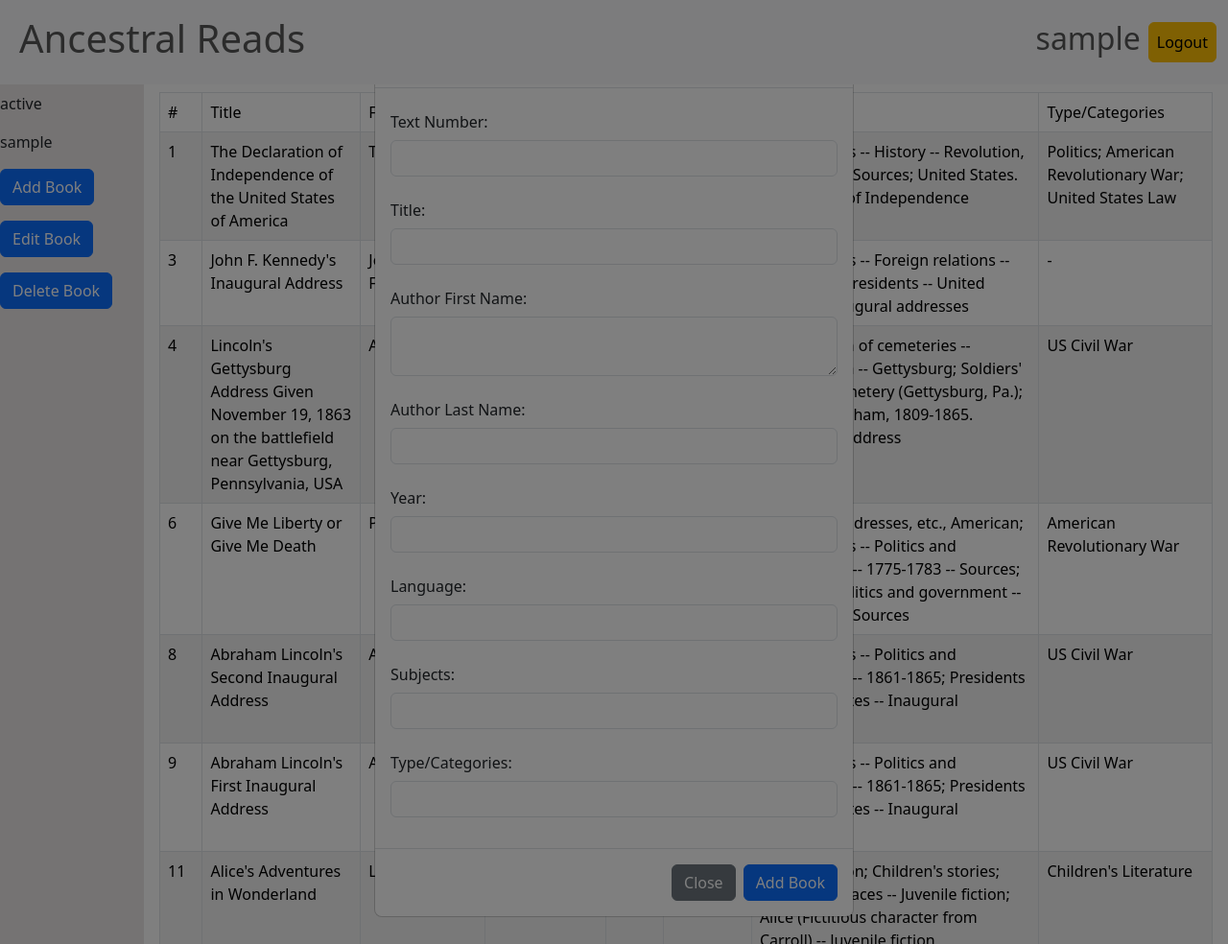
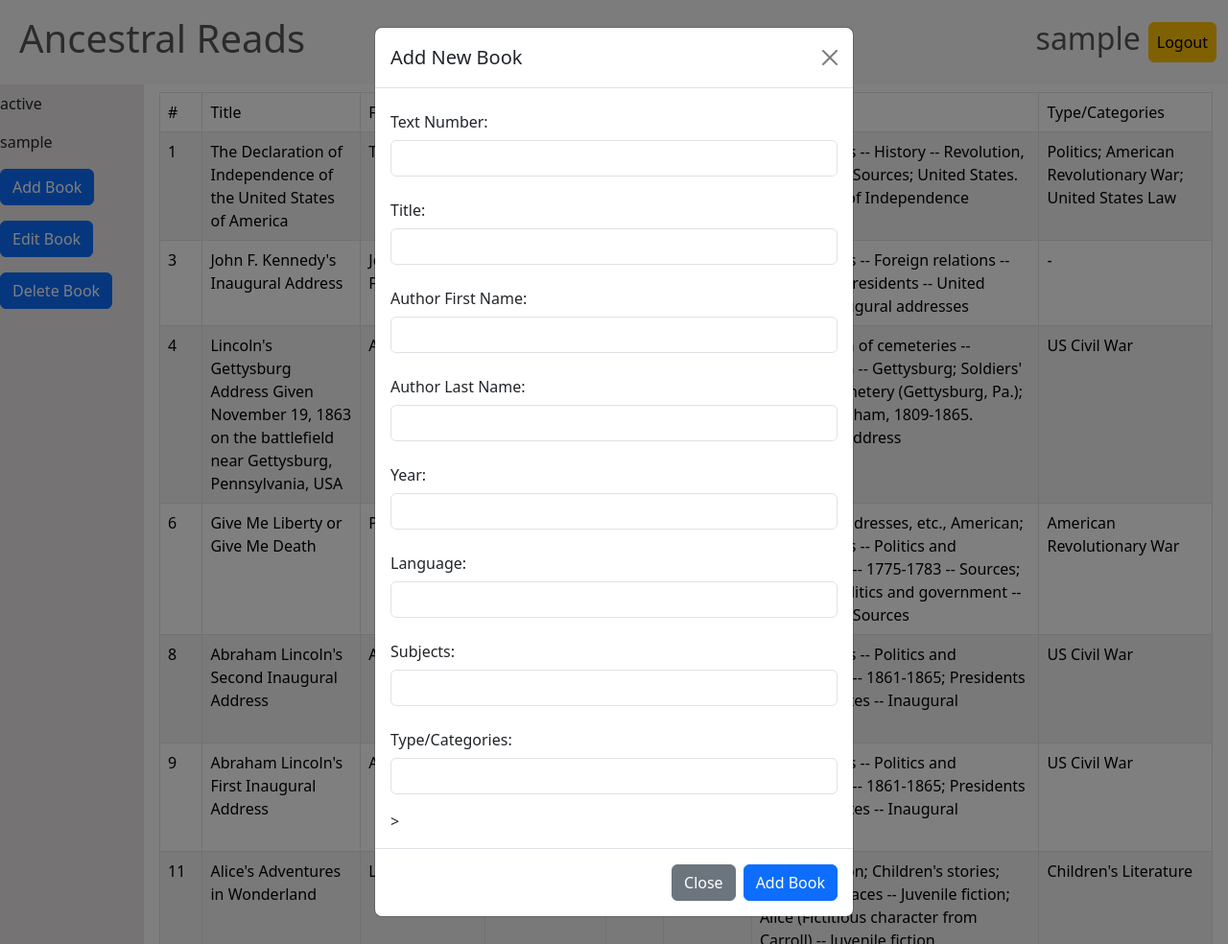
Before and after one commit to aggityayh/B01-Proyek-Tengah-Semester, a Django app: template pengelola/templates/kelola.html in a window 1280 px wide, after a click on "Add Book". Shown: the whole page at 96% size. Run offline with Django 4.2, Linux system fonts and the light colour scheme; data comes from the database, SQL or seed files in the repository; the template is opened without the code that fills it: most values are stand-ins (such as "Sample title", 1, 10 or a date in 2020).

Commit message:
Kurang style

```diff
--- a/pengelola/templates/kelola.html
+++ b/pengelola/templates/kelola.html
@@ -1,6 +1,7 @@
 {% extends 'main.html' %}
 
 {% block side %}
+
 <p class="mb-3">{{ status }}</p>
 <p class="mb-3">{{ username }}</p>
 
@@ -16,11 +17,14 @@
     Delete Book
 </button>
 
+{% endblock side %}
+
+{% block modal %}
 <div class="modal fade" id="exampleModal" tabindex="0" aria-labelledby="exampleModalLabel" aria-hidden="true">
     <div class="modal-dialog modal-dialog-scrollable overflow-auto mylimiter">
         <div class="modal-content">
             <div class="modal-header">
-                <h1 class="modal-title fs-5" id="exampleModalLabel">Add New relic</h1>
+                <h1 class="modal-title fs-5" id="exampleModalLabel">Add New Book</h1>
                 <button type="button" class="btn-close" data-bs-dismiss="modal" aria-label="Close"></button>
             </div>
             <div class="modal-body">
@@ -28,19 +32,19 @@
                     {% csrf_token %}
                     <div class="mb-3">
                         <label for="text_number" class="col-form-label">Text Number:</label>
-                        <input type="text" class="form-control" id="text_number" name="text_number"></input>
+                        <input type="number" class="form-control" id="text_number" name="text_number"></input>
                     </div>
                     <div class="mb-3">
                         <label for="title" class="col-form-label">Title:</label>
-                        <input type="number" class="form-control" id="title" name="title"></input>
+                        <input type="text" class="form-control" id="title" name="title"></input>
                     </div>
                     <div class="mb-3">
                         <label for="first_name" class="col-form-label">Author First Name:</label>
-                        <textarea class="form-control" id="first_name" name="first_name"></textarea>
+                        <input type="text" class="form-control" id="first_name" name="first_name"></input>
                     </div>
                     <div class="mb-3">
                         <label for="last_name" class="col-form-label">Author Last Name:</label>
-                        <input type="number" class="form-control" id="last_name" name="last_name"></input>
+                        <input type="text" class="form-control" id="last_name" name="last_name"></input>
                     </div>
                     <div class="mb-3">
                         <label for="year" class="col-form-label">Year:</label>
@@ -48,17 +52,17 @@
                     </div>
                     <div class="mb-3">
                         <label for="language" class="col-form-label">Language:</label>
-                        <input type="number" class="form-control" id="language" name="language"></input>
+                        <input type="text" class="form-control" id="language" name="language"></input>
                     </div>
                     <div class="mb-3">
                         <label for="subjects" class="col-form-label">Subjects:</label>
-                        <input type="number" class="form-control" id="subjects" name="subjects"></input>
+                        <input type="text" class="form-control" id="subjects" name="subjects"></input>
                     </div>
                     <div class="mb-3">
                         <label for="bookshelves" class="col-form-label">Type/Categories:</label>
-                        <input type="number" class="form-control" id="bookshelves" name="bookshelves"></input>
+                        <input type="text" class="form-control" id="bookshelves" name="bookshelves"></input>
                     </div>
-                </form>
+                </form>>
             </div>
             <div class="modal-footer">
                 <button type="button" class="btn btn-secondary" data-bs-dismiss="modal">Close</button>
@@ -72,47 +76,43 @@
     <div class="modal-dialog modal-dialog-scrollable overflow-auto mylimiter">
         <div class="modal-content">
             <div class="modal-header">
-                <h1 class="modal-title fs-5" id="editModalLabel">Add New relic</h1>
+                <h1 class="modal-title fs-5" id="editModalLabel">Edit Books</h1>
                 <button type="button" class="btn-close" data-bs-dismiss="modal" aria-label="Close"></button>
             </div>
             <div class="modal-body">
-                <form id="form" onsubmit="return false;">
+                <form id="form2" onsubmit="return false;">
                     {% csrf_token %}
                     <div class="modal-body">
                         <label for="edit_id" class="col-form-label">Insert book number(not id!):</label>
-                        <input type="text" class="form-control" id="edit_id" name="edit_id"></input>
+                        <input type="number" class="form-control" id="edit_id" name="edit_id"></input>
                     </div>
                     <div class="mb-3">
-                        <label for="text_number" class="col-form-label">Text Number:</label>
-                        <input type="text" class="form-control" id="text_number" name="text_number"></input>
+                        <label for="title2" class="col-form-label">Title:</label>
+                        <input type="text" class="form-control" id="title2" name="title2"></input>
                     </div>
                     <div class="mb-3">
-                        <label for="title" class="col-form-label">Title:</label>
-                        <input type="number" class="form-control" id="title" name="title"></input>
+                        <label for="first_name2" class="col-form-label">Author First Name:</label>
+                        <input type="text" class="form-control" id="first_name2" name="first_name2"></input>
                     </div>
                     <div class="mb-3">
-                        <label for="first_name" class="col-form-label">Author First Name:</label>
-                        <textarea class="form-control" id="first_name" name="first_name"></textarea>
+                        <label for="last_name2" class="col-form-label">Author Last Name:</label>
+                        <input type="text" class="form-control" id="last_name2" name="last_name2"></input>
                     </div>
                     <div class="mb-3">
-                        <label for="last_name" class="col-form-label">Author Last Name:</label>
-                        <input type="number" class="form-control" id="last_name" name="last_name"></input>
+                        <label for="year2" class="col-form-label">Year:</label>
+                        <input type="text" class="form-control" id="year2" name="year2"></input>
                     </div>
                     <div class="mb-3">
-                        <label for="year" class="col-form-label">Year:</label>
-                        <input type="text" class="form-control" id="year" name="year"></input>
+                        <label for="language2" class="col-form-label">Language:</label>
+                        <input type="text" class="form-control" id="language2" name="language2"></input>
                     </div>
                     <div class="mb-3">
-                        <label for="language" class="col-form-label">Language:</label>
-                        <input type="number" class="form-control" id="language" name="language"></input>
+                        <label for="subjects2" class="col-form-label">Subjects:</label>
+                        <input type="text" class="form-control" id="subjects2" name="subjects2"></input>
                     </div>
                     <div class="mb-3">
-                        <label for="subjects" class="col-form-label">Subjects:</label>
-                        <input type="number" class="form-control" id="subjects" name="subjects"></input>
-                    </div>
-                    <div class="mb-3">
-                        <label for="bookshelves" class="col-form-label">Type/Categories:</label>
-                        <input type="number" class="form-control" id="bookshelves" name="bookshelves"></input>
+                        <label for="bookshelves2" class="col-form-label">Type/Categories:</label>
+                        <input type="text" class="form-control" id="bookshelves2" name="bookshelves2"></input>
                     </div>
                 </form>
             </div>
@@ -129,7 +129,7 @@
     <div class="modal-dialog modal-dialog-scrollable overflow-auto mylimiter">
       <div class="modal-content">
         <div class="modal-header">
-          <h5 class="modal-title">Delete Relic</h5>
+          <h5 class="modal-title">Delete Books</h5>
           <button type="button" class="btn-close" data-bs-dismiss="modal" aria-label="Close"></button>
         </div>
         <div class="modal-body">
@@ -143,7 +143,7 @@
       </div>
     </div>
 </div>
-{% endblock side %}
+{% endblock modal%}
 
 {% block funct %}
 <script>
@@ -159,16 +159,20 @@
     document.getElementById("button_add").onclick = addBook
 
     function editBook() {
-        let number = document.getElementById("edit_id").innerText
-        fetch("{% url 'pengelola:edit_buku' %}" + "/" + number, {
+        let number = document.getElementById("edit_id").value
+        fetch("{% url 'pengelola:show_main' %}" + "edit/" + number, {
             method : "POST",
+            body: new FormData(document.querySelector('#form2'))
         }).then(refreshData)
+
+        document.getElementById("form2").reset()
+        return false
     }
     document.getElementById("button_edit").onclick = editBook
 
     function deleteBook() {
-        let number = document.getElementById("data_id").innerText
-        fetch("{% url 'pengelola:hapus_buku' %}" + "/" +number, {
+        let number = document.getElementById("data_id").value
+        fetch("{% url 'pengelola:show_main' %}" + "hapus/" + number, {
             method : "DELETE",
         }).then(refreshData)
         return false
--- a/pengelola/templates/main.html
+++ b/pengelola/templates/main.html
@@ -53,6 +53,9 @@
     </div>
 </body>
 
+{% block modal %}
+{% endblock modal%}
+
 <script>
     async function getData() {
         return fetch("{% url 'pengelola:display_books' %}").then((res) => res.json())
--- a/pengelola/urls.py
+++ b/pengelola/urls.py
@@ -9,10 +9,11 @@ urlpatterns = [
     path("", show_main, name='show_main'),
     path("register/", register, name='register'),
     path("json/", get_books, name="get_books"),
-    path("hapus/", hapus_buku, name='hapus_buku'),
+    path("hapus/<int:id>", hapus_buku, name='hapus_buku'),
+    path("hapusemg/<int:id>", hapus_buku, name='hapus_buku'),
     path("tambah/", tambah_buku, name='tambah_buku'),
     path("display-books/", display_books, name="display_books"),
     path("login/", login_user, name='login'),
-    path("edit/", edit_buku, name="edit_buku"),
+    path("edit/<int:id>", edit_buku, name="edit_buku"),
     path("logout/", logout_user, name="logout"),
 ]
--- a/pengelola/views.py
+++ b/pengelola/views.py
@@ -97,15 +97,14 @@ def tambah_buku(request):
 def edit_buku(request, id):
     buku = get_object_or_404(Buku, text_number = id)
     if request.method == 'POST' :
-        buku.text_number = request.POST.get("text_number")
-        buku.title = request.POST.get("title")
-        buku.language = request.POST.get("language")
-        buku.first_name = request.POST.get('first_name')
-        buku.last_name = request.POST.get('last_name')
-        buku.year = request.POST.get('year')
-        buku.subjects = request.POST.get('subjects')
-        buku.bookshelves = request.POST.get('bookshelves')
-        buku.asave()
+        buku.title = request.POST.get("title2")
+        buku.language = request.POST.get("language2")
+        buku.first_name = request.POST.get('first_name2')
+        buku.last_name = request.POST.get('last_name2')
+        buku.year = request.POST.get('year2')
+        buku.subjects = request.POST.get('subjects2')
+        buku.bookshelves = request.POST.get('bookshelves2')
+        buku.save()
 
         return HttpResponse(b"UPDATED", status=202)
     return HttpResponseNotFound()
@@ -113,5 +112,11 @@ def edit_buku(request, id):
 @csrf_exempt
 def hapus_buku(request, id):
     buku = get_object_or_404(Buku, text_number = id)
-    buku.adelete()
+    buku.delete()
     return HttpResponse(b"DELETED", status=202)
+
+@csrf_exempt
+def emergency_hapus_buku(request, id):
+    buku = get_object_or_404(Buku, pk = id)
+    buku.delete()
+    return HttpResponse(b"DELETED", status=202)
```
